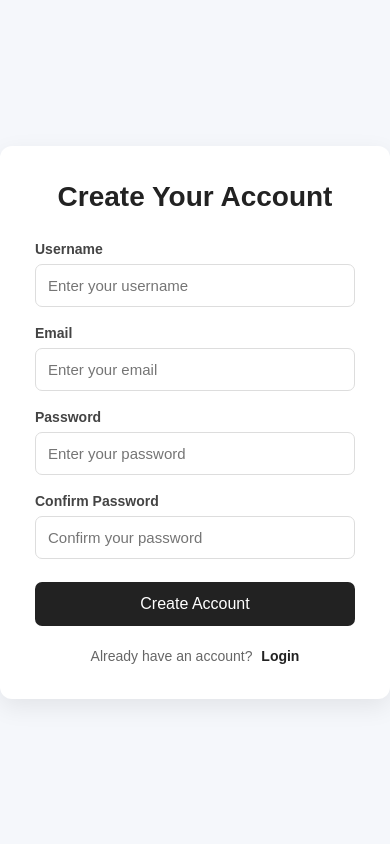
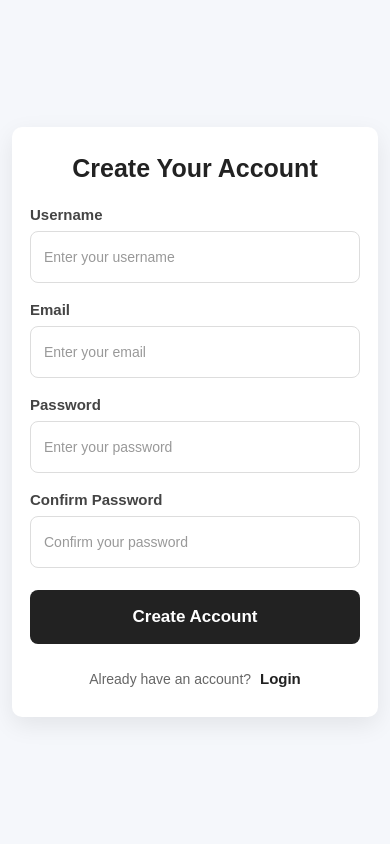
Before and after one commit to RuchiraKudke/things-nobody-told-me, a Django app: page /register/ in a window 390 px wide. Run offline with Django 5.2, Linux system fonts and the light colour scheme; parts of the project's set-up code (start-up, migrations or seed data) failed here and were passed over.

Commit message:
Improve responsive register page

```diff
--- a/knowledge/templates/knowledge/register.html
+++ b/knowledge/templates/knowledge/register.html
@@ -1,7 +1,11 @@
 <!DOCTYPE html>
-<html>
+<html lang="en">
 
 <head>
+
+    <meta charset="UTF-8">
+
+    <meta name="viewport" content="width=device-width, initial-scale=1.0">
 
     <title>Register - Things Nobody Told Me</title>
 
@@ -16,24 +20,31 @@
 
         body {
             font-family: Arial, sans-serif;
+
             background: #f5f7fb;
+
             min-height: 100vh;
 
             display: flex;
             justify-content: center;
             align-items: center;
+
+            padding: 20px;
         }
 
 
         /* REGISTER CARD */
 
         .register-container {
-            width: 400px;
+
+            width: 100%;
+            max-width: 420px;
+
             background: white;
 
-            padding: 35px;
+            padding: 36px 32px;
 
-            border-radius: 12px;
+            border-radius: 14px;
 
             box-shadow:
                 0 8px 25px rgba(0, 0, 0, 0.08);
@@ -43,119 +54,163 @@
         /* HEADING */
 
         h1 {
+
             text-align: center;
 
             margin-bottom: 28px;
 
             color: #222;
 
-            font-size: 28px;
+            font-size: 30px;
+
+            line-height: 1.2;
         }
 
 
         /* FORM */
 
         .form-group {
-            margin-bottom: 18px;
+
+            margin-bottom: 20px;
         }
 
 
         label {
+
             display: block;
 
-            margin-bottom: 7px;
+            margin-bottom: 8px;
 
             color: #444;
 
             font-weight: 600;
 
-            font-size: 14px;
+            font-size: 15px;
         }
 
 
         input {
+
             width: 100%;
 
-            padding: 12px;
+            min-height: 52px;
+
+            padding: 13px 14px;
 
             border: 1px solid #ddd;
 
-            border-radius: 7px;
+            border-radius: 8px;
 
-            font-size: 15px;
+            font-size: 16px;
 
             outline: none;
+
+            background: white;
+
+            -webkit-appearance: none;
         }
 
 
         input:focus {
+
             border-color: #555;
 
-            box-shadow: 0 0 0 2px rgba(0, 0, 0, 0.05);
+            box-shadow:
+                0 0 0 3px rgba(0, 0, 0, 0.06);
         }
 
 
-        /* BUTTON */
+        input::placeholder {
+
+            color: #999;
+
+            font-size: 15px;
+        }
+
+
+        /* CREATE ACCOUNT BUTTON */
 
         button {
+
             width: 100%;
 
-            padding: 13px;
+            min-height: 54px;
+
+            padding: 14px 16px;
 
             border: none;
 
-            border-radius: 7px;
+            border-radius: 8px;
 
             background: #222;
 
             color: white;
 
-            font-size: 16px;
+            font-size: 17px;
+
+            font-weight: 600;
 
             cursor: pointer;
 
-            margin-top: 5px;
+            margin-top: 4px;
+
+            transition: background 0.2s ease,
+                        transform 0.1s ease;
         }
 
 
         button:hover {
+
             background: #444;
+        }
+
+
+        button:active {
+
+            transform: scale(0.98);
         }
 
 
         /* ERROR / SUCCESS MESSAGE */
 
         .message {
+
             background: #ffe5e5;
 
             color: #b00020;
 
-            padding: 10px;
+            padding: 12px;
 
-            border-radius: 6px;
+            border-radius: 7px;
 
             margin-bottom: 18px;
 
             text-align: center;
 
             font-size: 14px;
+
+            line-height: 1.4;
         }
 
 
         /* LOGIN LINK */
 
         .bottom-text {
+
             text-align: center;
 
-            margin-top: 22px;
+            margin-top: 24px;
 
             color: #666;
 
-            font-size: 14px;
+            font-size: 15px;
+
+            line-height: 1.5;
         }
 
 
         .bottom-text a {
+
             color: #222;
 
             font-weight: bold;
@@ -163,11 +218,136 @@
             text-decoration: none;
 
             margin-left: 5px;
+
+            font-size: 15px;
         }
 
 
         .bottom-text a:hover {
+
             text-decoration: underline;
+        }
+
+
+        /* TABLET */
+
+        @media (max-width: 600px) {
+
+            body {
+
+                padding: 16px;
+            }
+
+
+            .register-container {
+
+                max-width: 100%;
+
+                padding: 30px 24px;
+
+                border-radius: 12px;
+            }
+
+
+            h1 {
+
+                font-size: 28px;
+
+                margin-bottom: 25px;
+            }
+
+
+            .form-group {
+
+                margin-bottom: 18px;
+            }
+
+
+            input {
+
+                min-height: 52px;
+
+                font-size: 16px;
+            }
+
+
+            button {
+
+                min-height: 54px;
+
+                font-size: 17px;
+            }
+
+        }
+
+
+        /* SMALL MOBILE */
+
+        @media (max-width: 400px) {
+
+            body {
+
+                padding: 12px;
+            }
+
+
+            .register-container {
+
+                padding: 26px 18px;
+
+                border-radius: 10px;
+            }
+
+
+            h1 {
+
+                font-size: 25px;
+
+                margin-bottom: 23px;
+            }
+
+
+            label {
+
+                font-size: 15px;
+            }
+
+
+            input {
+
+                min-height: 52px;
+
+                padding: 13px;
+
+                font-size: 16px;
+            }
+
+
+            input::placeholder {
+
+                font-size: 14px;
+            }
+
+
+            button {
+
+                min-height: 54px;
+
+                font-size: 17px;
+            }
+
+
+            .bottom-text {
+
+                font-size: 14px;
+            }
+
+
+            .bottom-text a {
+
+                font-size: 15px;
+            }
+
         }
 
     </style>
```
